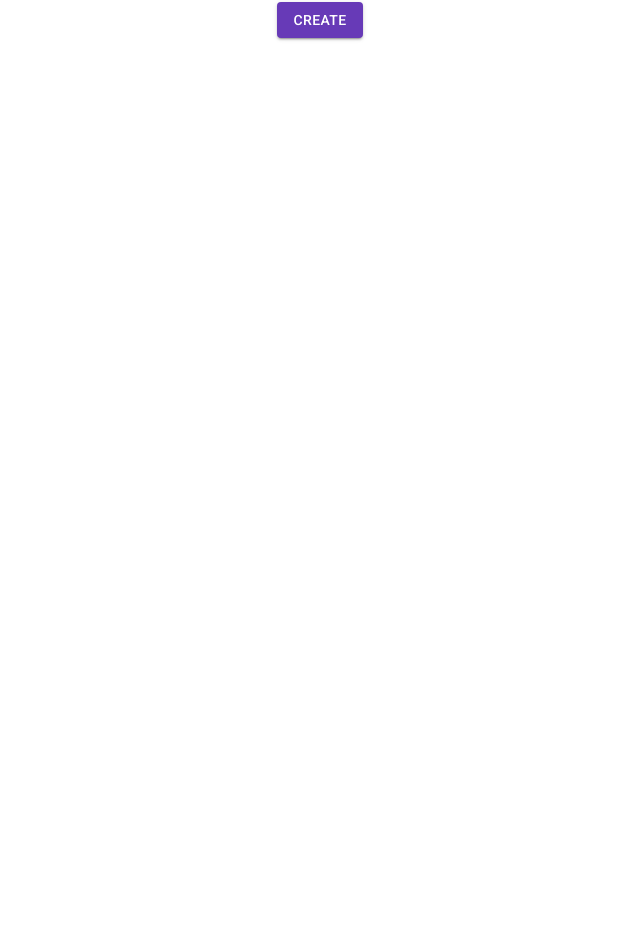
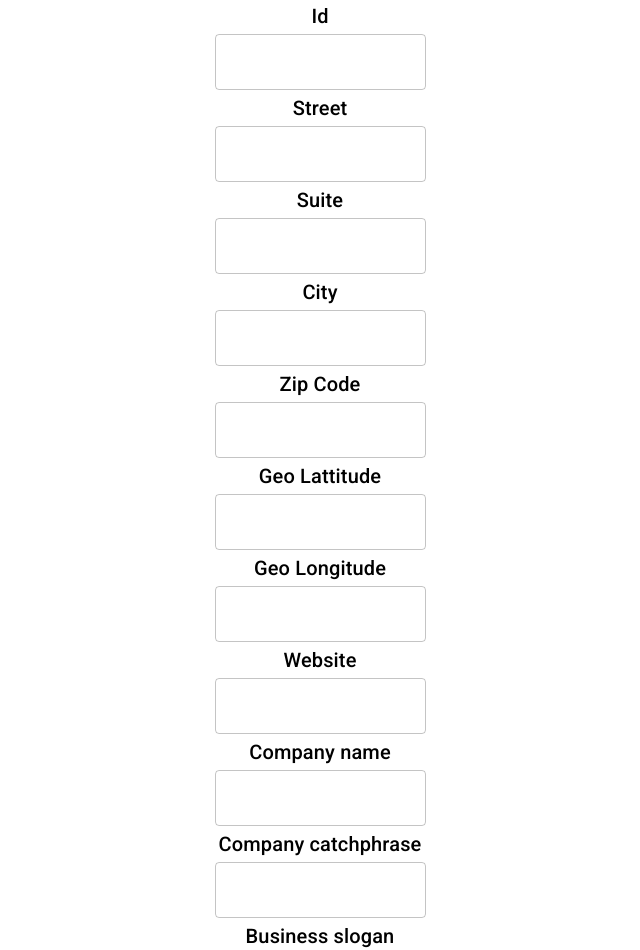
Before and after one commit to VeljkoSimonovic/UserChallenge, a React (Create React App) app: page /createUser in a window 1280 px wide. Shown: the part 447-1397 px from the top of the page, without its empty margins (320-960 px from the left). Before the commit the page ends 800 px from the top, so only its background shows below. Built offline with nearby package versions, Linux system fonts and the light colour scheme; no server answers; sample sign-in values are in the browser's storage.

Commit message:
Added all the user entity fields to edit/create user with validations

```diff
--- a/src/Components/CreateEditUser/EditOrCreateUser.jsx
+++ b/src/Components/CreateEditUser/EditOrCreateUser.jsx
@@ -4,50 +4,78 @@ import { useState, useContext } from "react";
 import { Redirect } from "react-router-dom";
 import TextField from "@material-ui/core/TextField";
 import { Typography, Button, Box } from "@material-ui/core";
-import { emailIsValid, phoneIsValid } from "../../Utils/validation";
-
-// {
-//   "id": 1,
-//   "name": "Leanne Graham",
-//   "username": "Bret",
-//   "email": "Sincere@april.biz",
-//   "address": {
-//     "street": "Kulas Light",
-//     "suite": "Apt. 556",
-//     "city": "Gwenborough",
-//     "zipcode": "92998-3874",
-//     "geo": {
-//       "lat": "-37.3159",
-//       "lng": "81.1496"
-//     }
-//   },
-//   "phone": "1-770-736-8031 x56442",
-//   "website": "hildegard.org",
-//   "company": {
-//     "name": "Romaguera-Crona",
-//     "catchPhrase": "Multi-layered client-server neural-net",
-//     "bs": "harness real-time e-markets"
-//   }
+import {
+  emailIsValid,
+  phoneIsValid,
+  idIsValid,
+  zipIsValid,
+  latIsValid,
+  lngIsValid,
+} from "../../Utils/validation";
 
 function EditOrCreateUser(props) {
   const [name, setName] = useState("");
   const [email, setEmail] = useState("");
   const [phone, setPhone] = useState("");
   const [userName, setUserName] = useState("");
+  const [id, setId] = useState("");
+  const [street, setStreet] = useState("");
+  const [suite, setSuite] = useState("");
+  const [city, setCity] = useState("");
+  const [zipCode, setZipCode] = useState("");
+  const [geoLat, setGeoLat] = useState("");
+  const [geoLng, setGeoLng] = useState("");
+  const [website, setWebsite] = useState("");
+  const [companyName, setCompanyName] = useState("");
+  const [catchPhrase, setCatchPhrase] = useState("");
+  const [bs, setBs] = useState("");
 
   const [redirect, setRedirect] = useState(false);
   const { data } = useContext(PropContext);
   const user = data.find((e) => props.match.params.id == e.id);
-  console.log(props.match.params.id);
+  console.log(latIsValid(geoLat), lngIsValid(geoLng));
   const editUser = () => {
-    if (emailIsValid(email) && phoneIsValid(phone) && name && userName) {
+    if (
+      emailIsValid(email) &&
+      phoneIsValid(phone) &&
+      idIsValid(id, data) &&
+      zipIsValid(zipCode) &&
+      latIsValid(geoLat) &&
+      lngIsValid(geoLng) &&
+      name &&
+      userName &&
+      street &&
+      suite &&
+      city &&
+      website &&
+      companyName &&
+      catchPhrase &&
+      bs
+    ) {
       fetch(`https://jsonplaceholder.typicode.com/users/${user.id}`, {
         method: "PATCH",
         body: JSON.stringify({
+          id: id,
           name: name,
+          username: userName,
           email: email,
+          address: {
+            street: street,
+            suite: suite,
+            city: city,
+            zipcode: zipCode,
+            geo: {
+              lat: geoLat,
+              lng: geoLng,
+            },
+          },
           phone: phone,
-          username: userName,
+          website: website,
+          company: {
+            name: companyName,
+            catchPhrase: catchPhrase,
+            bs: bs,
+          },
         }),
         headers: {
           "Content-type": "application/json; charset=UTF-8",
@@ -56,18 +84,53 @@ function EditOrCreateUser(props) {
         if (response.ok) setRedirect(true);
         else alert(`request failed ${response.status}`);
       });
-    } else alert("All fields are required, or email/phone format incorrect");
+    } else
+      alert(
+        "Id must be unique, all fields are required, or incorrect field format"
+      );
   };
-
   const createUser = () => {
-    if (emailIsValid(email) && phoneIsValid(phone) && name && userName) {
+    if (
+      emailIsValid(email) &&
+      phoneIsValid(phone) &&
+      idIsValid(id, data) &&
+      zipIsValid(zipCode) &&
+      latIsValid(geoLat) &&
+      lngIsValid(geoLng) &&
+      name &&
+      userName &&
+      street &&
+      suite &&
+      city &&
+      website &&
+      companyName &&
+      catchPhrase &&
+      bs
+    ) {
       fetch("https://jsonplaceholder.typicode.com/users", {
         method: "POST",
         body: JSON.stringify({
+          id: id,
           name: name,
+          username: userName,
           email: email,
+          address: {
+            street: street,
+            suite: suite,
+            city: city,
+            zipcode: zipCode,
+            geo: {
+              lat: geoLat,
+              lng: geoLng,
+            },
+          },
           phone: phone,
-          username: userName,
+          website: website,
+          company: {
+            name: companyName,
+            catchPhrase: catchPhrase,
+            bs: bs,
+          },
         }),
         headers: {
           "Content-type": "application/json; charset=UTF-8",
@@ -76,7 +139,10 @@ function EditOrCreateUser(props) {
         if (response.ok) setRedirect(true);
         else alert(`request failed ${response.status}`);
       });
-    } else alert("All fields are required, or email/phone format incorrect");
+    } else
+      alert(
+        "Id must be unique, all fields are required, or incorrect field format"
+      );
   };
 
   return redirect ? (
@@ -136,6 +202,138 @@ function EditOrCreateUser(props) {
           required
         />
       </Box>
+      <Box display="flex" flexDirection="column" alignItems="center">
+        <Typography variant="h6">Id</Typography>
+        <TextField
+          style={{ margin: "2px" }}
+          variant="outlined"
+          color="secondary"
+          value={id}
+          onChange={(e) => setId(e.target.value)}
+          type="number"
+          required
+        />
+      </Box>
+      <Box display="flex" flexDirection="column" alignItems="center">
+        <Typography variant="h6">Street</Typography>
+        <TextField
+          style={{ margin: "2px" }}
+          variant="outlined"
+          color="secondary"
+          value={street}
+          onChange={(e) => setStreet(e.target.value)}
+          type="text"
+          required
+        />
+      </Box>
+      <Box display="flex" flexDirection="column" alignItems="center">
+        <Typography variant="h6">Suite</Typography>
+        <TextField
+          style={{ margin: "2px" }}
+          variant="outlined"
+          color="secondary"
+          value={suite}
+          onChange={(e) => setSuite(e.target.value)}
+          type="text"
+          required
+        />
+      </Box>
+      <Box display="flex" flexDirection="column" alignItems="center">
+        <Typography variant="h6">City</Typography>
+        <TextField
+          style={{ margin: "2px" }}
+          variant="outlined"
+          color="secondary"
+          value={city}
+          onChange={(e) => setCity(e.target.value)}
+          type="text"
+          required
+        />
+      </Box>
+      <Box display="flex" flexDirection="column" alignItems="center">
+        <Typography variant="h6">Zip Code</Typography>
+        <TextField
+          style={{ margin: "2px" }}
+          variant="outlined"
+          color="secondary"
+          value={zipCode}
+          onChange={(e) => setZipCode(e.target.value)}
+          type="number"
+          required
+        />
+      </Box>
+      <Box display="flex" flexDirection="column" alignItems="center">
+        <Typography variant="h6">Geo Lattitude</Typography>
+        <TextField
+          style={{ margin: "2px" }}
+          variant="outlined"
+          color="secondary"
+          value={geoLat}
+          onChange={(e) => setGeoLat(e.target.value)}
+          type="number"
+          required
+        />
+      </Box>
+      <Box display="flex" flexDirection="column" alignItems="center">
+        <Typography variant="h6">Geo Longitude</Typography>
+        <TextField
+          style={{ margin: "2px" }}
+          variant="outlined"
+          color="secondary"
+          value={geoLng}
+          onChange={(e) => setGeoLng(e.target.value)}
+          type="number"
+          required
+        />
+      </Box>
+      <Box display="flex" flexDirection="column" alignItems="center">
+        <Typography variant="h6">Website</Typography>
+        <TextField
+          style={{ margin: "2px" }}
+          variant="outlined"
+          color="secondary"
+          value={website}
+          onChange={(e) => setWebsite(e.target.value)}
+          type="text"
+          required
+        />
+      </Box>
+      <Box display="flex" flexDirection="column" alignItems="center">
+        <Typography variant="h6">Company name</Typography>
+        <TextField
+          style={{ margin: "2px" }}
+          variant="outlined"
+          color="secondary"
+          value={companyName}
+          onChange={(e) => setCompanyName(e.target.value)}
+          type="text"
+          required
+        />
+      </Box>
+      <Box display="flex" flexDirection="column" alignItems="center">
+        <Typography variant="h6">Company catchphrase</Typography>
+        <TextField
+          style={{ margin: "2px" }}
+          variant="outlined"
+          color="secondary"
+          value={catchPhrase}
+          onChange={(e) => setCatchPhrase(e.target.value)}
+          type="text"
+          required
+        />
+      </Box>
+      <Box display="flex" flexDirection="column" alignItems="center">
+        <Typography variant="h6">Business slogan</Typography>
+        <TextField
+          style={{ margin: "2px" }}
+          variant="outlined"
+          color="secondary"
+          value={bs}
+          onChange={(e) => setBs(e.target.value)}
+          type="text"
+          required
+        />
+      </Box>
 
       {props.match.params.id ? (
         <Button
--- a/src/Utils/validation.js
+++ b/src/Utils/validation.js
@@ -4,3 +4,13 @@ export const emailIsValid = (email) =>
   );
 export const phoneIsValid = (phone) =>
   /^[\+]?[(]?[0-9]{3}[)]?[-\s\.]?[0-9]{3}[-\s\.]?[0-9]{4,6}$/im.test(phone);
+
+export const zipIsValid = (zip) => /(^\d{5}$)|(^\d{5}-\d{4}$)/.test(zip);
+
+export const idIsValid = (id, data) => !data.some((e) => e.id == id);
+
+export const latIsValid = (lat) =>
+  /^(-?[1-8]?\d(?:\.\d{1,18})?|90(?:\.0{1,18})?)$/.test(lat);
+
+export const lngIsValid = (lng) =>
+  /^(-?(?:1[0-7]|[1-9])?\d(?:\.\d{1,18})?|180(?:\.0{1,18})?)$/.test(lng);
```
